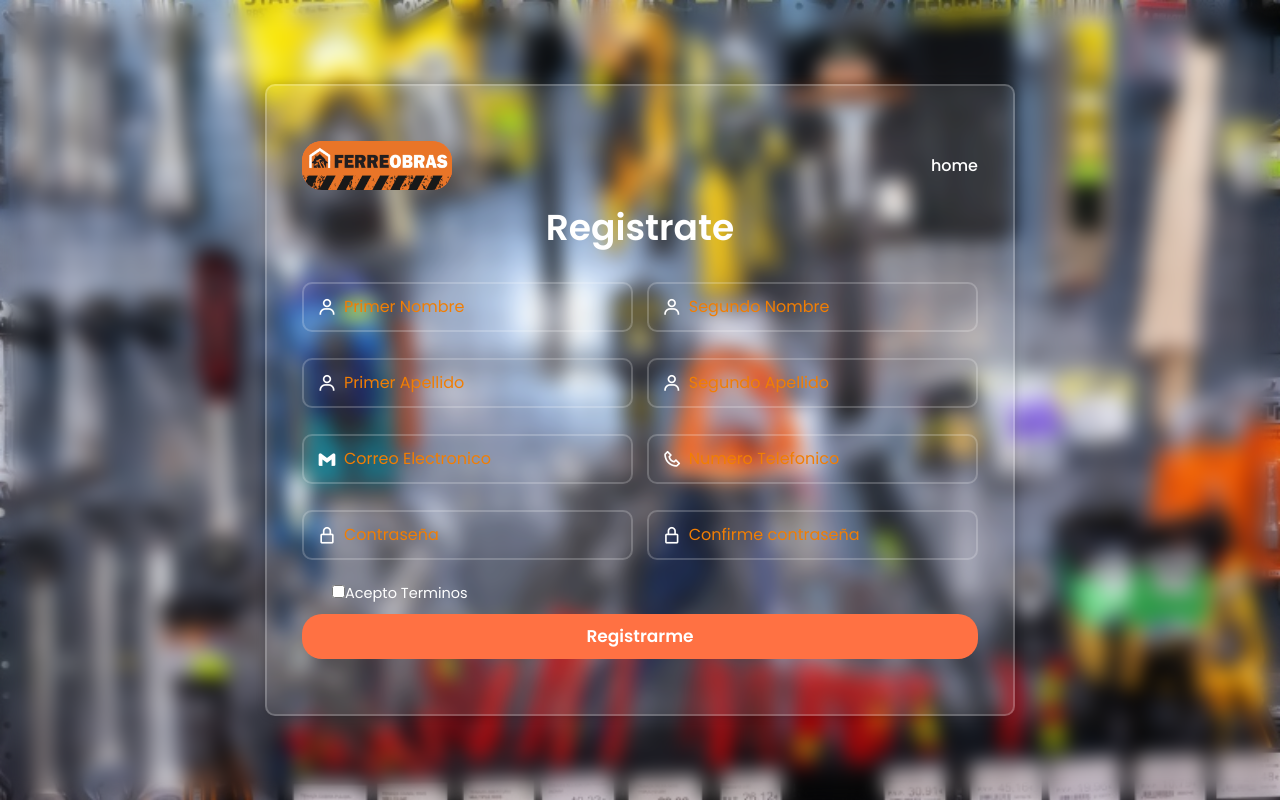
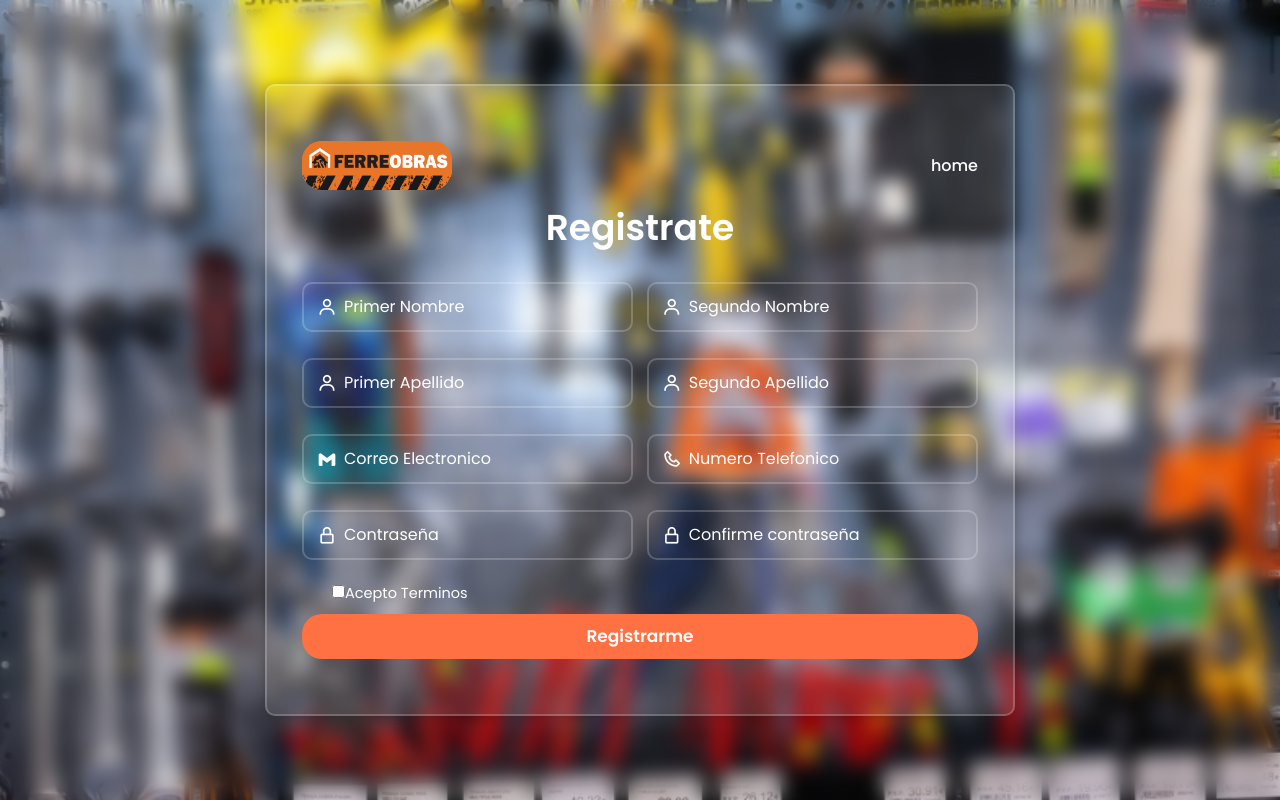
Before and after one commit to arekusander/ferreobras, a plain HTML site: page registro/index.html in a window 1280 px wide. Drawn offline with nearby package versions, Linux system fonts and the light colour scheme.

Commit message:
Update style-registro.css

```diff
--- a/css/style-registro.css
+++ b/css/style-registro.css
@@ -92,12 +92,12 @@ flex-wrap: wrap;
     outline: none;
     border-radius: 10px;
     font-size: 16px;
-    color: #e3e3e3;
+    color: #fff;
     padding: 15px 15px 15px 40px;
 }
 
 .caja-campos .campos-formulario input::placeholder{
-    color: #f17e04;
+    color: #fff;
 }
 
 .caja-campos .campos-formulario i {
```
